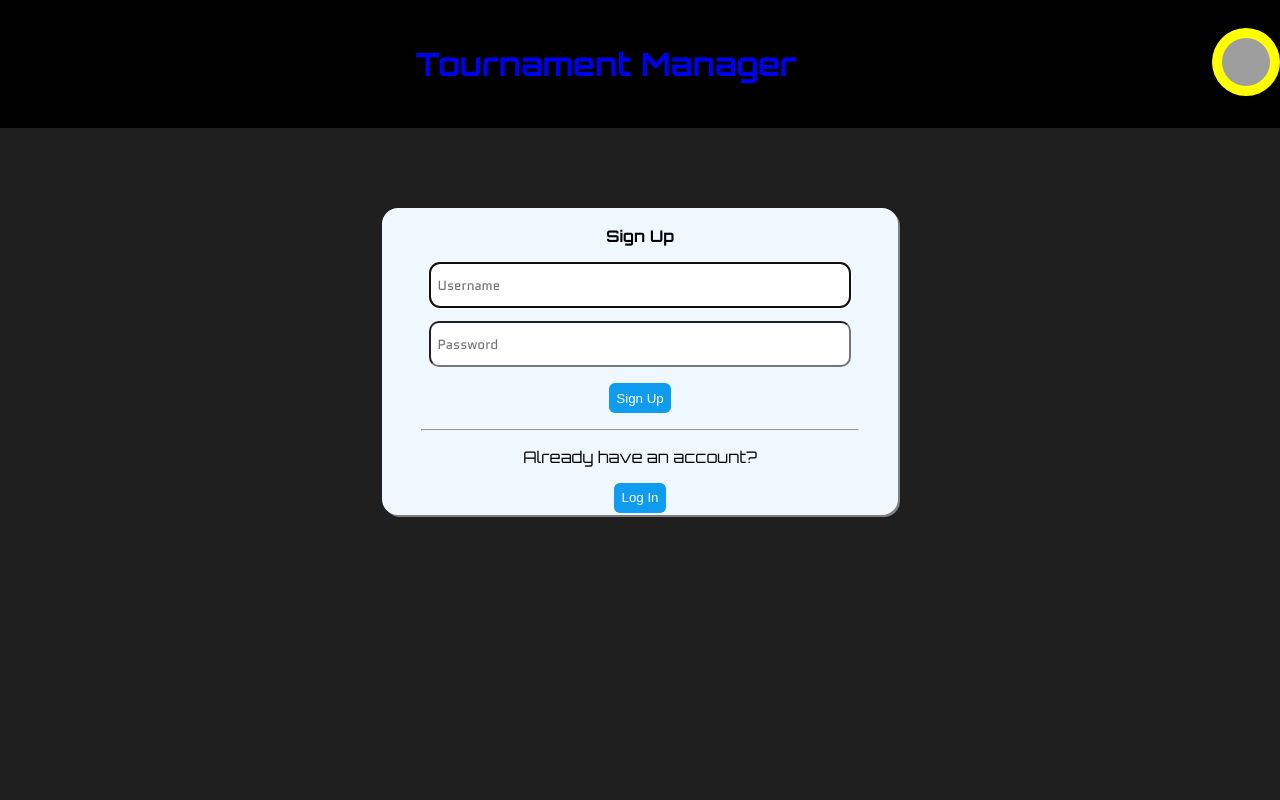
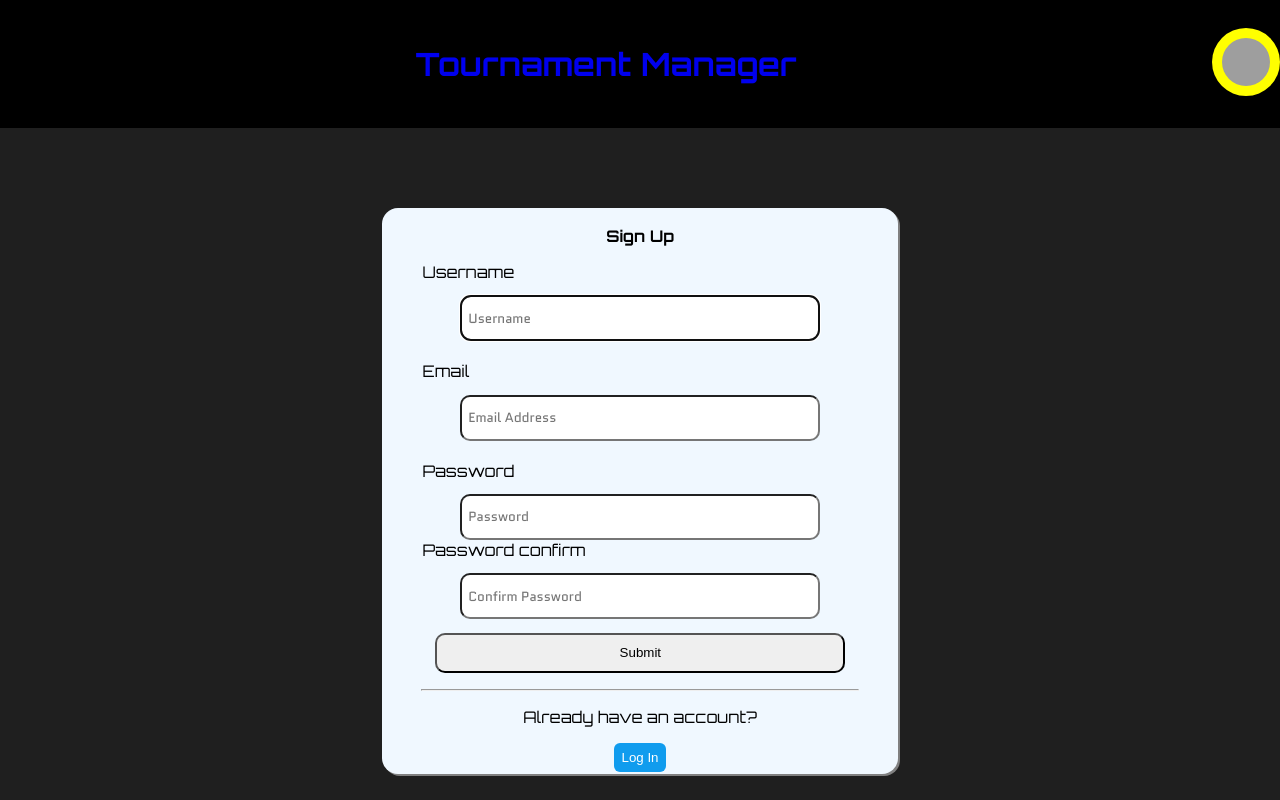
Before and after one commit to saacutter/CITS3403-Project, a Flask app: template app/templates/login.html in a window 1280 px wide. Run offline with Flask 3, Linux system fonts and the light colour scheme; the template is opened without the code that fills it, so the values that code supplies are empty, except form fields; tables that the repository leaves empty hold one stand-in row (values such as "Sample post"); form fields are guessed from the names that the template uses; grey boxes are pictures that could not be loaded.

Commit message:
Added WTForms to login page

```diff
--- a/app/models.py
+++ b/app/models.py
@@ -7,8 +7,9 @@ from datetime import datetime, timezone
 class Users(db.Model):
     id:         Mapped[int]      = mapped_column(Integer, primary_key=True)
     username:   Mapped[str]      = mapped_column(Text, unique=True, nullable=False, index=True)
+    email:      Mapped[str]      = mapped_column(Text, unique=True, nullable=False, index=True)
     password:   Mapped[str]      = mapped_column(Text, nullable=False, index=True)
     last_login: Mapped[datetime] = mapped_column(nullable=False, index=True, default=lambda: datetime.now(timezone.utc))
 
     def __rpr__(self):
-        return f"{self.id} {self.username}"
+        return f"{self.id} is {self.username} ({self.email})"
--- a/app/templates/login.html
+++ b/app/templates/login.html
@@ -2,9 +2,9 @@
 
 {% block title %}
 {% if login %}
-    Tournament Manager | Log In
+    Log In
 {% else %}
-    Tournament Manager | Sign Up
+    Sign Up
 {% endif %}
 {% endblock %}
 
@@ -14,10 +14,21 @@
         <div>
             <p class="center bold-text">Log In</p>
         </div>
-        <form action="/login" method="post">
-            <input type="text" name="username" placeholder="Username" autofocus required>
-            <input type="password" name="password" placeholder="Password" required>
-            <button type="submit" class="center">Login</button>
+        <form action="{{ url_for('login') }}" method="post">
+            {{ loginForm.hidden_tag() }}
+            <div class="container">
+                {{ loginForm.username.label }}
+                {{ loginForm.username(placeholder="Username", class="rounded-border-px border-grey", autofocus="true") }}
+            </div>
+            <br>
+            <div class="container">
+                {{ loginForm.password.label }}
+                {{ loginForm.password(placeholder="Password", class="rounded-border-px border-grey") }}
+            </div>
+            <div class="container">
+                {{ loginForm.remember_user() }} {{ loginForm.remember_user.label }}
+            </div>
+            {{ loginForm.submit(class="center") }}
         </form>
         <hr>
         <div>
@@ -29,10 +40,25 @@
         <div>
             <p class="center bold-text">Sign Up</p>
         </div>
-        <form action="/signup" method="post">
-            <input type="text" name="username" placeholder="Username" autocomplete="off" autofocus required>
-            <input type="password" name="password" placeholder="Password" autocomplete="off" required>
-            <button type="submit" class="center">Sign Up</button>
+        <form action="{{ url_for('signup') }}" method="post">
+            {{ signupForm.hidden_tag() }}
+            <div class="container">
+                {{ signupForm.username.label }}
+                {{ signupForm.username(placeholder="Username", class="rounded-border-px border-grey", autofocus="true") }}
+            </div>
+            <br>
+            <div class="container">
+                {{ signupForm.email.label }}
+                {{ signupForm.email(placeholder="Email Address", class="rounded-border-px border-grey") }}
+            </div>
+            <br>
+            <div class="container">
+                {{ signupForm.password.label }}
+                {{ signupForm.password(placeholder="Password", class="rounded-border-px border-grey") }}
+                {{ signupForm.password_confirm.label }}
+                {{ signupForm.password_confirm(placeholder="Confirm Password", class="rounded-border-px border-grey") }}
+            </div>
+            {{ signupForm.submit(class="center") }}
         </form>
         <hr>
         <div class="login">
```
Also changed, not shown: app/forms.py (+14 -0 lines).
